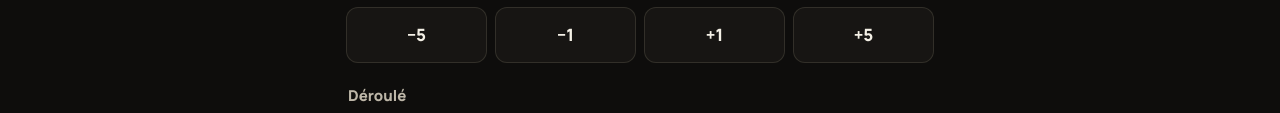
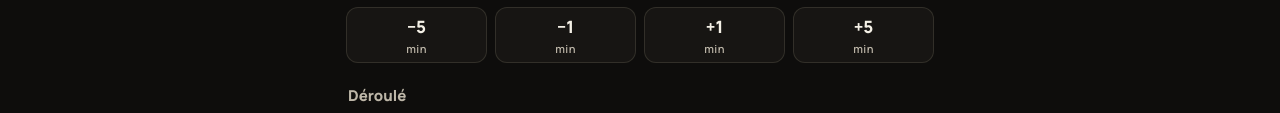
Before and after one commit to effades-cpu/gala-liongate-2026, a plain HTML site: page apps-script/Control.html in a window 1280 px wide. Shown: the part 419-532 px from the top of the page. Drawn offline with Linux system fonts and the light colour scheme.

Commit message:
Photo framing and MC minute labels (GALA-0001)
- 16:9 face-centred versions of cycy, freddy, dsc08156-5, dsc09008 (-wide.webp, originals kept; not shown in tonight's running order)
- MC panel: adjust buttons read -5/-1/+1/+5 with 'min' underneath

Co-Authored-By: Claude Opus 5.5 <noreply@anthropic.com>

```diff
--- a/apps-script/Control.html
+++ b/apps-script/Control.html
@@ -80,6 +80,7 @@ main{max-width:620px;margin:0 auto;padding:16px}
 @keyframes breathe{50%{box-shadow:0 0 0 6px rgba(247,235,198,.12)}}
 .adj{grid-column:1/-1;display:grid;grid-template-columns:repeat(4,1fr);gap:8px}
 .adj button{background:var(--s1);border:1px solid var(--line);font-weight:800;font-size:17px;min-height:56px}
+.adj button small{display:block;font-size:11px;font-weight:600;letter-spacing:.04em;color:var(--t2);margin-top:2px}
 .adj button.flash{animation:flash .5s var(--ease)}
 @keyframes flash{0%{background:var(--gold);color:#151311}100%{background:var(--s1)}}
 
@@ -170,10 +171,10 @@ h2{font-weight:800;font-size:15px;color:var(--t2);margin:6px 2px 10px}
     <button class="btn-next" id="bNext">Étape suivante<span id="bNextSub">&nbsp;</span></button>
     <button class="btn-pause" id="bPause">Pause</button>
     <div class="adj">
-      <button id="bM5" aria-label="Retirer cinq minutes à l'étape en cours">−5</button>
-      <button id="bM1" aria-label="Retirer une minute à l'étape en cours">−1</button>
-      <button id="bP1" aria-label="Ajouter une minute à l'étape en cours">+1</button>
-      <button id="bP5" aria-label="Ajouter cinq minutes à l'étape en cours">+5</button>
+      <button id="bM5" aria-label="Retirer cinq minutes à l'étape en cours">−5<small>min</small></button>
+      <button id="bM1" aria-label="Retirer une minute à l'étape en cours">−1<small>min</small></button>
+      <button id="bP1" aria-label="Ajouter une minute à l'étape en cours">+1<small>min</small></button>
+      <button id="bP5" aria-label="Ajouter cinq minutes à l'étape en cours">+5<small>min</small></button>
     </div>
   </section>
 
```
Also changed, not shown: assets/photos/cycy-wide.webp (added), assets/photos/dsc08156-5-wide.webp (added), assets/photos/dsc09008-wide.webp (added), assets/photos/freddy-wide.webp (added).
